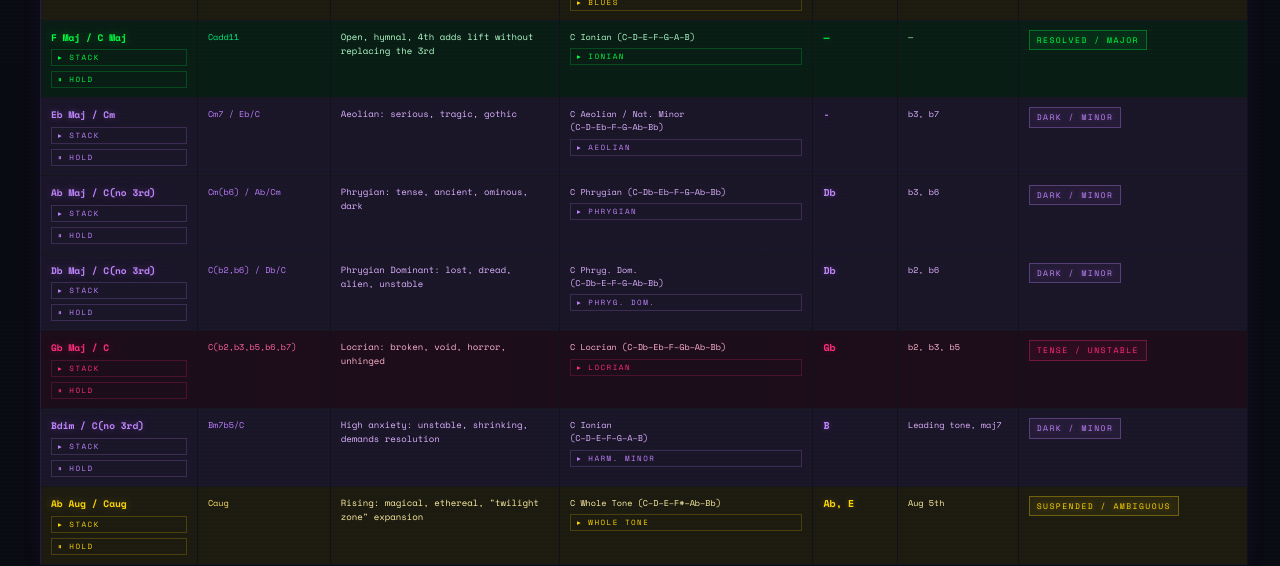
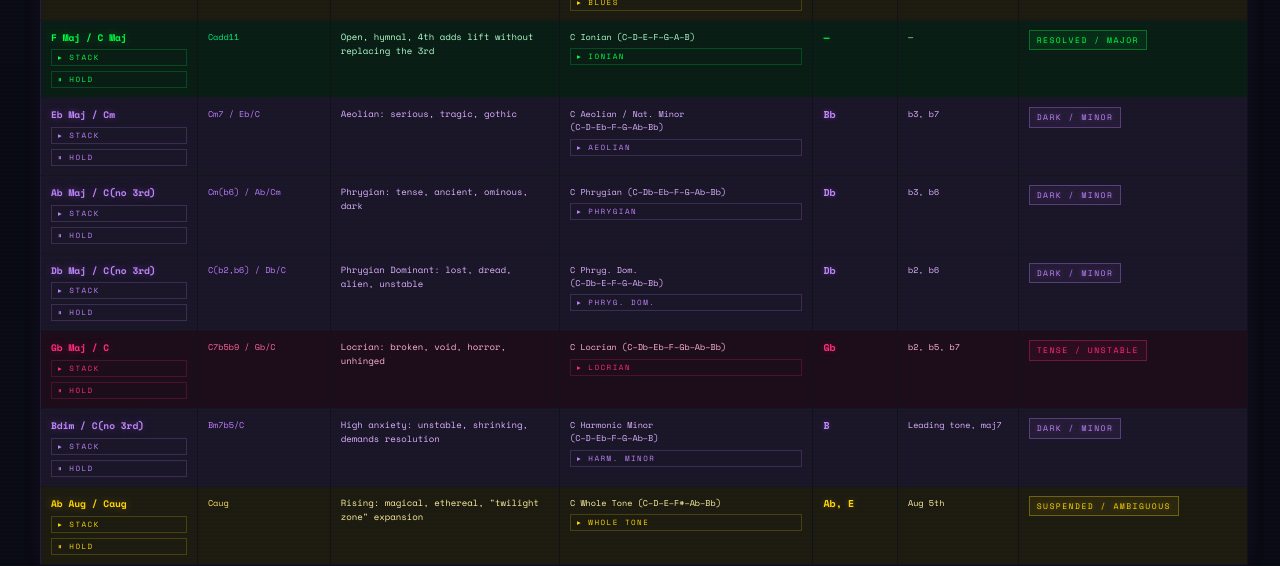
Before and after one commit to Ahlers94/carl-william-music, a Jekyll site: the page built from chord-stacking.html, in a window 1280 px wide and 900 px high, scrolled down 764 px. Shown: the part 191-757 px from the top of the window. Built offline with Jekyll 4.4.1, drawn with Linux system fonts in a browser that asks for light colours.

Commit message:
Fix chord names and scale recommendations in HTML
Corrected musical notations and technical names for various chords and scales.

```diff
--- a/chord-stacking.html
+++ b/chord-stacking.html
@@ -416,6 +416,9 @@ td.cs-feeling { white-space: nowrap; }
           <td class="cs-feeling"><span class="feeling-badge badge-major">Resolved / Major</span></td>
         </tr>
 
+        <!-- FIX 1: Spicy note for Eb Maj / Cm corrected from "-" to "Bb"
+             Eb major triad (Eb–G–Bb) over Cm (C–Eb–G) = Cm7.
+             Bb is the characteristic b7 and is the "spicy" colour tone. -->
         <tr class="row-minor">
           <td class="cs-stack">
             <div class="cs-cell-wrap">
@@ -431,7 +434,7 @@ td.cs-feeling { white-space: nowrap; }
               <button class="cs-play-btn" data-type="scale" data-notes="C4,D4,Eb4,F4,G4,Ab4,Bb4,C5">▸ aeolian</button>
             </div>
           </td>
-          <td class="cs-spicy">-</td>
+          <td class="cs-spicy">Bb</td>
           <td class="cs-identity">b3, b7</td>
           <td class="cs-feeling"><span class="feeling-badge badge-minor">Dark / Minor</span></td>
         </tr>
@@ -476,6 +479,11 @@ td.cs-feeling { white-space: nowrap; }
           <td class="cs-feeling"><span class="feeling-badge badge-minor">Dark / Minor</span></td>
         </tr>
 
+        <!-- FIX 2: Gb Maj / C technical name corrected.
+             Gb major = Gb–Bb–Db. Over C root: Gb=b5, Bb=b7, Db=b2.
+             No b3 (Eb) or b6 (Ab) are present in this stack alone.
+             Corrected to C7b5b9 / Gb/C which reflects the actual stacked tones.
+             The Locrian scale context adds b3/b6 as scale tones, noted separately. -->
         <tr class="row-unstable">
           <td class="cs-stack">
             <div class="cs-cell-wrap">
@@ -483,7 +491,7 @@ td.cs-feeling { white-space: nowrap; }
               <button class="cs-play-btn" data-type="stack" data-lower="C4" data-upper="Gb3,Bb3,Db4">▸ stack</button>
             </div>
           </td>
-          <td class="cs-tech">C(b2,b3,b5,b6,b7)</td>
+          <td class="cs-tech">C7b5b9 / Gb/C</td>
           <td class="cs-sound">Locrian: broken, void, horror, unhinged</td>
           <td class="cs-scale">
             <div class="cs-cell-wrap">
@@ -492,10 +500,17 @@ td.cs-feeling { white-space: nowrap; }
             </div>
           </td>
           <td class="cs-spicy">Gb</td>
-          <td class="cs-identity">b2, b3, b5</td>
+          <td class="cs-identity">b2, b5, b7</td>
           <td class="cs-feeling"><span class="feeling-badge badge-unstable">Tense / Unstable</span></td>
         </tr>
 
+        <!-- FIX 3: Bdim / C(no 3rd) — two corrections:
+             (a) Recommended scale changed from "C Ionian" to "C Harmonic Minor."
+                 Bdim is the vii° chord of C harmonic minor (C–D–Eb–F–G–Ab–B),
+                 where B is the raised leading tone. C Ionian contains B but has
+                 no Eb/Ab — it does not contextualise a diminished chord over C.
+             (b) Scale button data-notes updated from Ionian to Harmonic Minor
+                 so the audio matches the label. -->
         <tr class="row-minor">
           <td class="cs-stack">
             <div class="cs-cell-wrap">
@@ -507,8 +522,8 @@ td.cs-feeling { white-space: nowrap; }
           <td class="cs-sound">High anxiety: unstable, shrinking, demands resolution</td>
           <td class="cs-scale">
             <div class="cs-cell-wrap">
-              C Ionian<br>(C–D–E–F–G–A–B)
-              <button class="cs-play-btn" data-type="scale" data-notes="C4,D4,E4,F4,G4,A4,B4,C5">▸ harm. minor</button>
+              C Harmonic Minor<br>(C–D–Eb–F–G–Ab–B)
+              <button class="cs-play-btn" data-type="scale" data-notes="C4,D4,Eb4,F4,G4,Ab4,B4,C5">▸ harm. minor</button>
             </div>
           </td>
           <td class="cs-spicy">B</td>
@@ -674,7 +688,7 @@ td.cs-feeling { white-space: nowrap; }
     btn.textContent = '■ stop';
   }
 
-  /* ── PLAY STACK / SCALE (unchanged logic, louder via synth) ── */
+  /* ── PLAY STACK / SCALE ── */
   function parseNotes(str) {
     return str.split(',').map(function(n) { return n.trim(); });
   }
```
Also changed, not shown: other parts of chord-stacking.html (+7 -8 lines).
